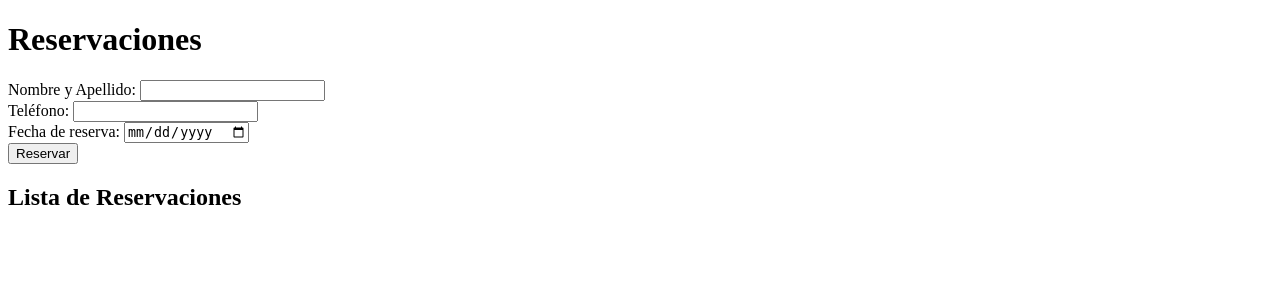
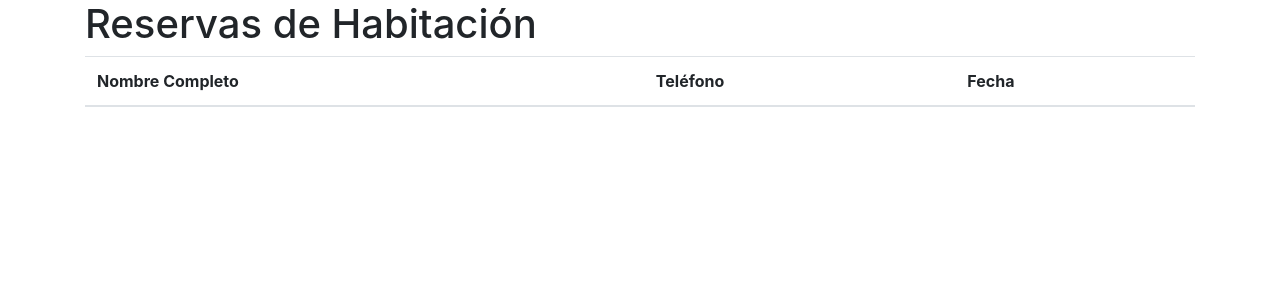
Before and after one commit to Cesar9911/Flask7BJulioMacias, a Flask app: page / in a window 1280 px wide. Shown: the top 300 px of the page. Run offline with Flask 3, Linux system fonts and the light colour scheme; data that the repository does not hold is empty; some libraries are stand-ins or nearby versions.

Commit message:
Update app.html

```diff
--- a/templates/app.html
+++ b/templates/app.html
@@ -3,81 +3,77 @@
 <head>
     <meta charset="UTF-8">
     <meta name="viewport" content="width=device-width, initial-scale=1.0">
-    <title>Reserva Habitación</title>
+    <title>Reservas</title>
 
-    <!-- Agregar librerías de Pusher y jQuery -->
+    <!-- Agregar Pusher JS -->
     <script src="https://js.pusher.com/7.2/pusher.min.js"></script>
-    <script src="https://code.jquery.com/jquery-3.6.0.min.js"></script>
-</head>
-<body>
-    <h1>Reservaciones</h1>
 
-    <form id="form-reserva">
-        <input type="hidden" id="id_reserva" name="id_reserva">
-        <label for="nombre_completo">Nombre y Apellido:</label>
-        <input type="text" id="nombre_completo" name="nombre_completo" required>
-        <br>
-        <label for="telefono">Teléfono:</label>
-        <input type="text" id="telefono" name="telefono" required>
-        <br>
-        <label for="fecha">Fecha de reserva:</label>
-        <input type="date" id="fecha" name="fecha" required>
-        <br>
-        <button type="submit">Reservar</button>
-    </form>
-
-    <h2>Lista de Reservaciones</h2>
-    <ul id="lista-reservas"></ul>
+    <!-- Agregar librerías como jQuery y Bootstrap si las estás usando -->
+    <link rel="stylesheet" href="https://stackpath.bootstrapcdn.com/bootstrap/4.5.2/css/bootstrap.min.css">
+    <script src="https://code.jquery.com/jquery-3.5.1.min.js"></script>
 
     <script>
-        $(document).ready(function() {
-            // Función para cargar la lista de reservaciones
-            function cargarReservas() {
+        // Configuración de Pusher
+        Pusher.logToConsole = true;
+
+        var pusher = new Pusher('73801e00502db5454777', {
+            cluster: 'us2',
+            encrypted: true
+        });
+
+        // Suscribirse al canal y evento
+        var channel = pusher.subscribe('canalReservas');
+        channel.bind('actualizacion', function(data) {
+            // Aquí puedes actualizar la tabla o el contenido cuando ocurra una actualización
+            console.log('Se actualizó una reservación');
+            obtenerReservas();  // Función para recargar las reservas en tiempo real
+        });
+
+        // Función para obtener todas las reservas
+        function obtenerReservas() {
             $.ajax({
-                    url: '/reservas',
-                    method: 'GET',
-                    success: function(reservas) {
-                        let lista = $('#lista-reservas');
-                        lista.empty();  // Limpiar la lista
-                        reservas.forEach(function(reserva) {
-                            lista.append(`<li>${reserva.Nombre_Completo} - ${reserva.Telefono} - ${reserva.Fecha}</li>`);
+                url: "/reservas", // Ruta para obtener todas las reservas
+                method: "GET",
+                success: function(data) {
+                    // Limpiar la tabla de reservas antes de agregar los nuevos datos
+                    $('#tablaReservas tbody').empty();
+
+                    // Recorrer las reservas y agregarlas a la tabla
+                    data.forEach(function(reserva) {
+                        var fila = '<tr>' +
+                            '<td>' + reserva.Nombre_Completo + '</td>' +
+                            '<td>' + reserva.Telefono + '</td>' +
+                            '<td>' + reserva.Fecha + '</td>' +
+                            '</tr>';
+                        $('#tablaReservas tbody').append(fila);
                     });
                 }
             });
         }
 
-            // Llamar a la función para cargar las reservas al cargar la página
-            cargarReservas();
-
-            // Enviar el formulario de reserva
-            $('#form-reserva').on('submit', function(event) {
-                event.preventDefault();
-                let datos = $(this).serialize();
-                $.ajax({
-                    url: '/reservas/guardar',
-                    method: 'POST',
-                    data: datos,
-                    success: function(response) {
-                        alert(response.message);
-                        $('#form-reserva')[0].reset();  // Limpiar el formulario
-                        cargarReservas();  // Recargar las reservas
-                    }
-                });
-            });
-
-            // Configurar Pusher
-            const pusher = new Pusher('73801e00502db5454777', {
-                cluster: 'us2',
-                encrypted: true
-            });
-
-            // Suscribirse al canal y escuchar el evento de actualización
-            const canal = pusher.subscribe('canalReservas');
-            canal.bind('actualizacion', function(data) {
-                alert('La lista de reservaciones ha sido actualizada');
-                cargarReservas();  // Recargar las reservas cuando haya una actualización
-            });
+        // Llamar a la función para cargar las reservas cuando la página se cargue
+        $(document).ready(function() {
+            obtenerReservas();
         });
     </script>
+</head>
+<body>
+    <div class="container">
+        <h1>Reservas de Habitación</h1>
+
+        <!-- Tabla para mostrar las reservas -->
+        <table class="table table-striped" id="tablaReservas">
+            <thead>
+                <tr>
+                    <th>Nombre Completo</th>
+                    <th>Teléfono</th>
+                    <th>Fecha</th>
+                </tr>
+            </thead>
+            <tbody>
+                <!-- Aquí se insertarán las reservas dinámicamente -->
+            </tbody>
+        </table>
+    </div>
 </body>
 </html>
```
Lines whose indentation alone changed are shown as unchanged.
